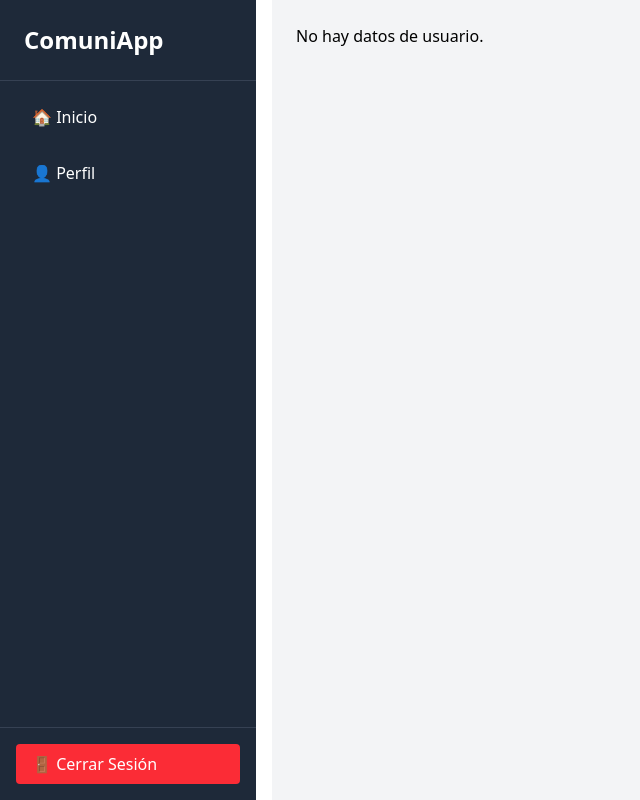
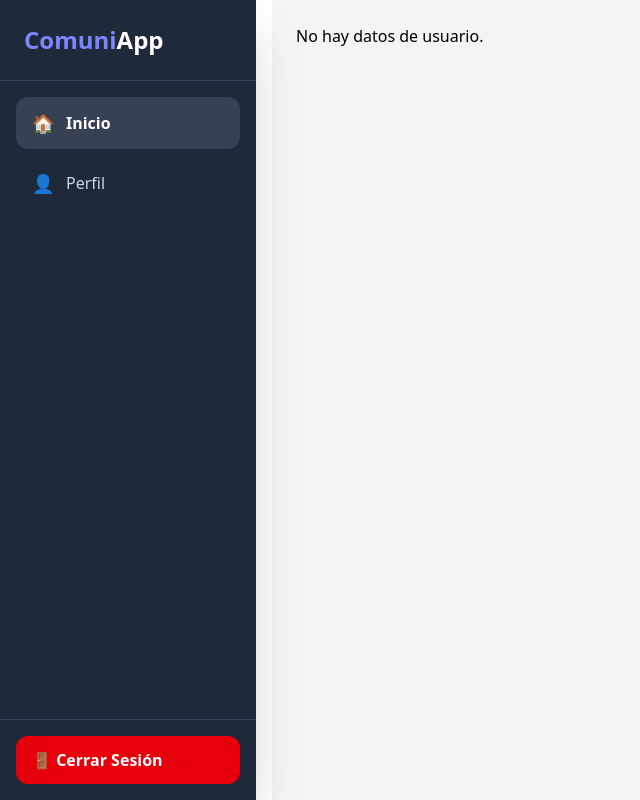
Before and after one commit to Alejandro20042/ComuniApp_Web, a React (Vite) app: page /perfil in a window 1280 px wide. Shown: the whole page, without its empty margins (0-640 px from the left). Built offline with nearby package versions, Linux system fonts and the light colour scheme.

Commit message:
cambio diseño

```diff
--- a/src/components/Sidebar.tsx
+++ b/src/components/Sidebar.tsx
@@ -20,7 +20,7 @@ export default function Sidebar() {
                 />
             )}
 
-      {/* Botón hamburguesa */}
+            {/* Botón hamburguesa (Mantener sin cambios) */}
             <div className="md:hidden p-4 bg-gray-800 text-white flex justify-between items-center z-50 relative">
                 <span className="font-bold text-lg">ComuniApp</span>
                 <button onClick={() => setOpen(!open)} className="focus:outline-none">
@@ -49,48 +49,55 @@ export default function Sidebar() {
                 </button>
             </div>
 
-      {/* Sidebar */}
+            {/* Sidebar con diseño minimalista y botones redondeados */}
             <div
-        className={`bg-gray-800 text-white h-screen w-64 flex flex-col fixed top-0 left-0 z-50 transform transition-transform duration-300 md:translate-x-0 ${
+                className={`bg-gray-800 text-white h-screen w-64 flex flex-col fixed top-0 left-0 z-50 transform transition-transform duration-300 md:translate-x-0 shadow-2xl ${
                     open ? "translate-x-0" : "-translate-x-full"
                 } md:static md:flex`}
             >
-        <div className="p-6 text-2xl font-bold border-b border-gray-700">
-          ComuniApp
+                {/* Header - Marca con Énfasis */}
+                <div className="p-6 text-2xl font-black border-b border-gray-700">
+                    <span className="text-indigo-400">Comuni</span>App
                 </div>
-        <nav className="flex-1 p-4 space-y-4">
+
+                {/* Contenedor de Ítems (Espaciado) */}
+                <div className="flex-1 p-4 flex flex-col justify-between">
+                    <div className="space-y-2">
+
+                        {/* ÍTEM 1: INICIO */}
                         <button
                             onClick={() => {
                                 navigate("/home");
                                 setOpen(false);
                             }}
-            className="w-full text-left px-4 py-2 rounded hover:bg-gray-700"
+                            // Botón ACTIVO/Destacado
+                            className="w-full text-left px-4 py-3 flex items-center space-x-3 rounded-xl bg-gray-700 text-white font-semibold transition hover:bg-gray-700/80"
                         >
-            🏠 Inicio
+                            <span className="text-lg">🏠</span>
+                            <span>Inicio</span>
                         </button>
-          {/* <button
-            onClick={() => {
-              navigate("/solicitudes-finalizadas");
-              setOpen(false);
-            }}
-            className="w-full text-left px-4 py-2 rounded hover:bg-gray-700"
-          >
-            📂 Solicitudes Finalizadas
-          </button> */}
+
+                        {/* ÍTEM 2: PERFIL */}
                         <button
                             onClick={() => {
                                 navigate("/perfil");
                                 setOpen(false);
                             }}
-            className="w-full text-left px-4 py-2 rounded hover:bg-gray-700"
+                            // Botón INACTIVO/Normal
+                            className="w-full text-left px-4 py-3 flex items-center space-x-3 rounded-xl text-gray-300 transition hover:bg-gray-700"
                         >
-            👤 Perfil
+                            <span className="text-lg">👤</span>
+                            <span>Perfil</span>
                         </button>
-        </nav>
+
+                    </div>
+                </div>
+
+                {/* Pie - Logout (Destacado) */}
                 <div className="p-4 border-t border-gray-700">
                     <button
                         onClick={handleLogout}
-            className="w-full text-left px-4 py-2 rounded hover:bg-red-600 bg-red-500"
+                        className="w-full text-left px-4 py-3 rounded-xl bg-red-600 hover:bg-red-700 text-white font-semibold transition"
                     >
                         🚪 Cerrar Sesión
                     </button>
```
Lines whose indentation alone changed are shown as unchanged.
